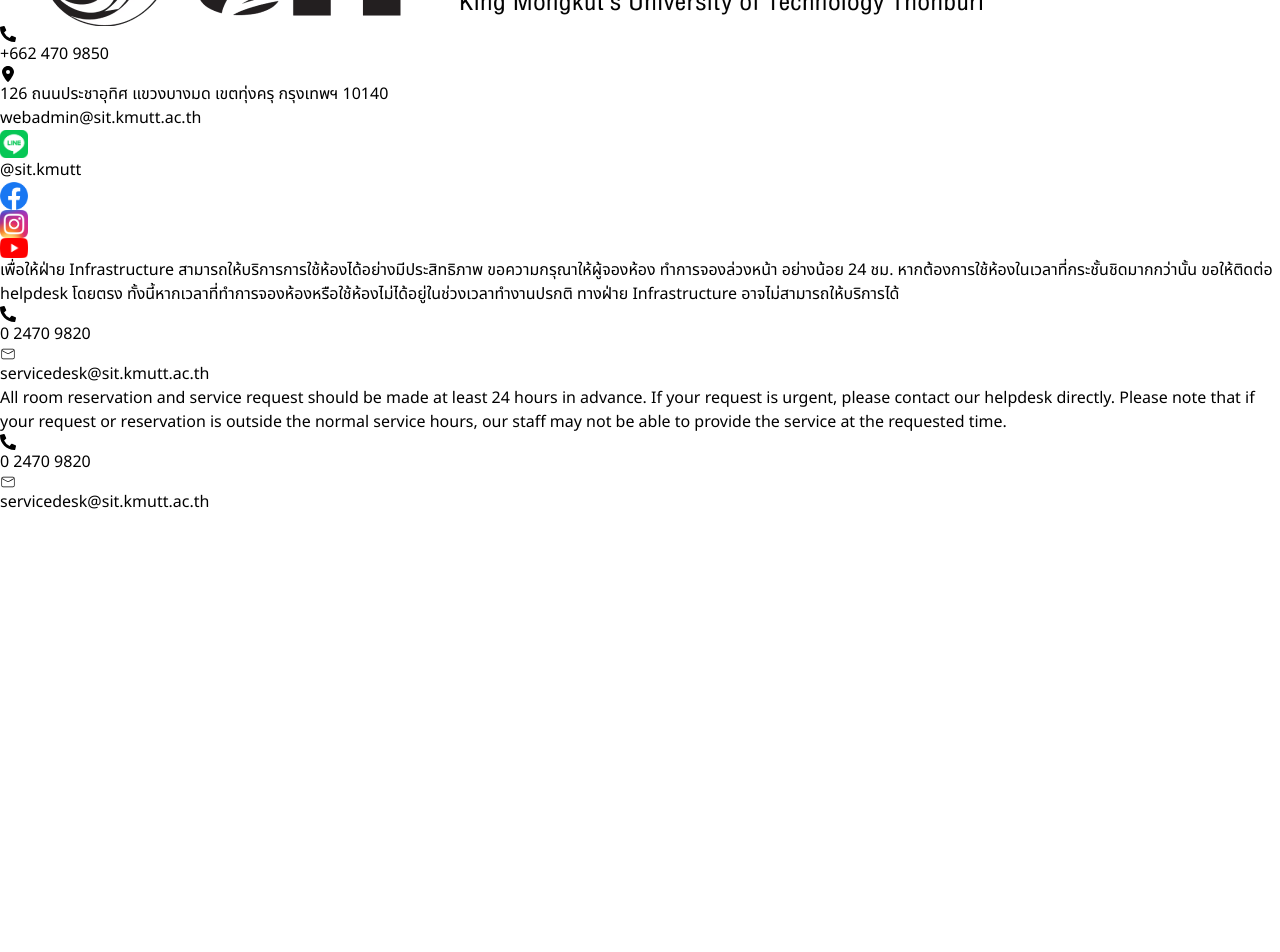
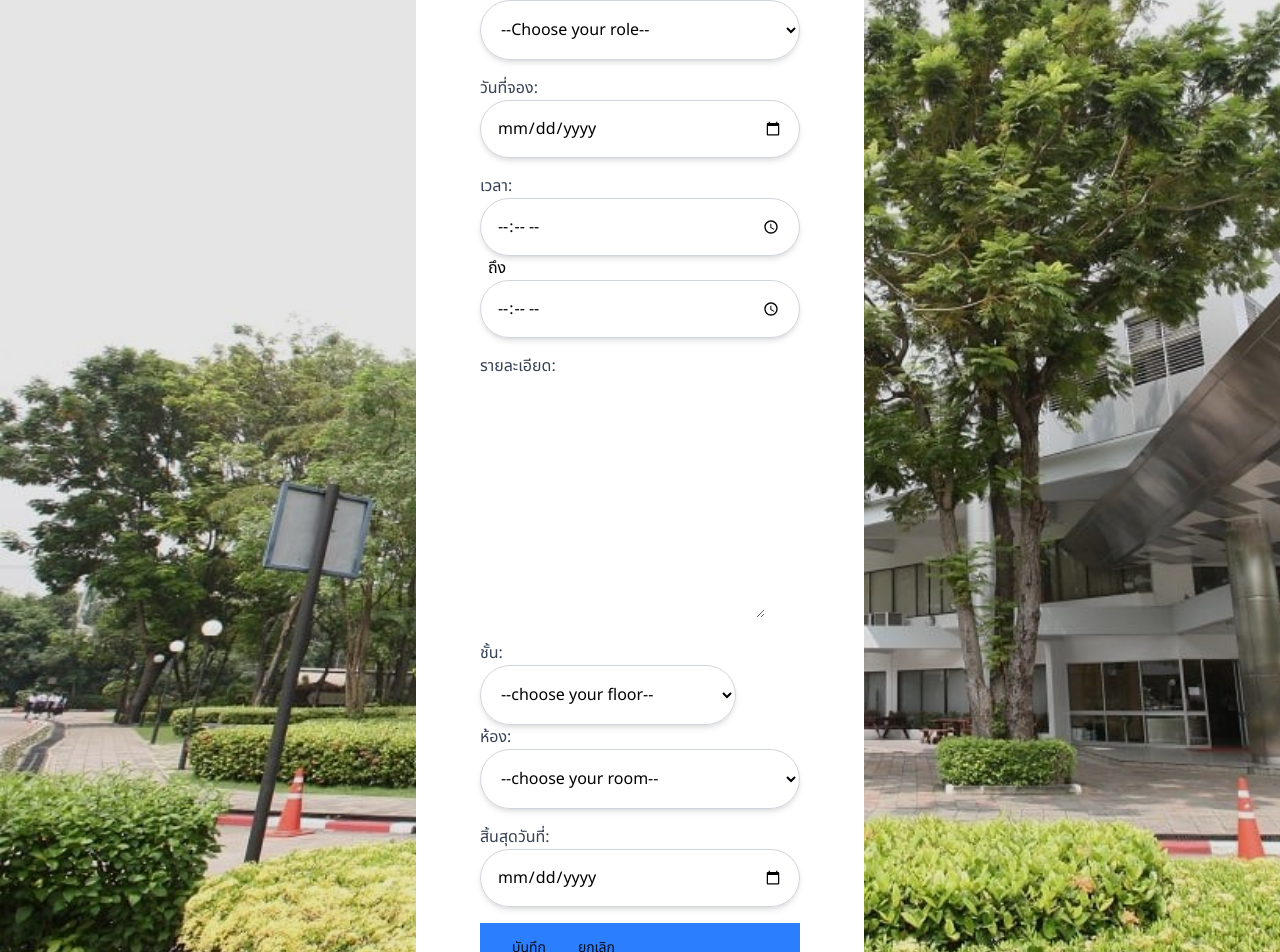
Before and after one commit to GodFilmmy/SIT-HelloWorld-G3, a React (Vite) app: page /form in a window 1280 px wide. Shown: the part 140-1092 px from the top of the page. Before the commit the page ends 800 px from the top, so only its background shows below. Built offline with nearby package versions, Linux system fonts and the light colour scheme.

Commit message:
Fix form

```diff
--- a/src/ReservationForm/ReservationForm.jsx
+++ b/src/ReservationForm/ReservationForm.jsx
@@ -1,14 +1,149 @@
-import { Input } from 'antd';
-import { Select, Space } from 'antd';
-function ReservationForm(){
-    const handleChange = (value) => {
-        console.log(`selected ${value}`);
-      };
-    return(
-        <>
-            <h1>Form</h1>
-            <h2></h2>
-        </>
+import React, { useEffect, useState } from 'react';
+import { Button } from 'antd';
+import { DownOutlined } from '@ant-design/icons';
+import { Dropdown, Space } from 'antd';
+
+const ReservationForm = () => {
+    const [fromData, setFormData] = useState({
+        name: "",
+        status: "",
+        date: "",
+        startTime: "",
+        endTime: "",
+        details: "",
+        floor: "",
+        room: "",
+        endDate: "",
+    });
+
+    useEffect(() => {
+        console.log(fromData);
+    }, [fromData]);
+
+    const room = ["CB2301", "CB2304", "CB2305", "CB2306", "CB2308", "CB2312", "CB2313"];
+
+    return (
+        <div
+        className="flex flex-col justify-center items-center bg-cover bg-no-repeat"
+        style={{
+            backgroundImage: `url("/background.jpg")`
+        }}
+        >
+            <div className=" max-w-2xl mx-auto rounded-lg bg-white px-16 py-15">
+                <h1 className='text-2xl font-blod mb-6'>รายละเอียดการจอง</h1>
+
+                <div className='mb-4'>
+                    <label className='block text-gray-700'>สถานะ: </label>
+                    <select
+                        onChange={(event) => setFormData({ ...fromData, status: event.target.value })}
+                        name="status"
+                        className="w-full p-4 rounded-full border border-gray-300 shadow-md focus:outline-none focus:ring-2 focus:ring-gray-300"
+                    >
+                        <option value="">--Choose your role--</option>
+                        <option value="Students">Students</option>
+                        <option value="Staff">Staff</option>
+                        <option value="Lecturer">Lecturer</option>
+
+                    </select>
+                </div>
+                <div className='mb-4'>
+                    <label className='block text-gray-700'>วันที่จอง: </label>
+                    <input
+                        type="date"
+                        name="date"
+                        className="w-full p-4 rounded-full border border-gray-300 shadow-md focus:outline-none focus:ring-2 focus:ring-gray-300"
+                    />
+                </div>
+                <div className='mb-4'>
+                    <label className='block text-gray-700'>เวลา: </label>
+                    <input
+                        type="time"
+                        name="startTime"
+                        className="w-full p-4 rounded-full border border-gray-300 shadow-md focus:outline-none focus:ring-2 focus:ring-gray-300"
+                    />
+                    <span className='mx-2'> ถึง </span>
+                    <input
+                        type="time"
+                        name="endTime"
+                        className="w-full p-4 rounded-full border border-gray-300 shadow-md focus:outline-none focus:ring-2 focus:ring-gray-300"
+                    />
+                </div>
+
+                <div className='mb-4'>
+                <label className='block text-gray-700'>รายละเอียด:</label>
+                <textarea name="details"
+                    id=""
+                    cols="30"
+                    rows="10"
+                ></textarea>
+            </div>
+            <div className="inline-block relative w-64">
+                <label className='block text-gray-700'>ชั้น: </label>
+                <select name="floor"
+                    className="w-full p-4 rounded-full border border-gray-300 shadow-md focus:outline-none focus:ring-2 focus:ring-gray-300"
+                >
+                    <optgroup label="Lx Building">
+                        <option value="">--choose your floor--</option>
+                        <option value="LxBuilding">10th</option>
+                        <option value="LxBuilding">11th</option>
+                        <option value="LxBuilding">12th</option>
+                    </optgroup>
+                    <optgroup label="SIT Building">
+                        <option value="SITBuilding">1st</option>
+                        <option value="SITBuilding">3rd</option>
+                        <option value="SITBuilding">4th</option>
+                    </optgroup>
+                </select>
+            </div>
+            <div className='mb-4'>
+                <label className='block text-gray-700'>ห้อง: </label>
+                <select name="room"
+                    className="w-full p-4 rounded-full border border-gray-300 shadow-md focus:outline-none focus:ring-2 focus:ring-gray-300"
+                >
+                    <option value="">--choose your room--</option>
+                    {room.map((value) => {
+                        return (
+                            <option key={value} value={value}>{value}</option>
+                        );
+                    })}
+                </select>
+            </div>
+            <div className='mb-4'>
+                <label className='block text-gray-700'>สิ้นสุดวันที่: </label>
+                <input type="date"
+                    name="endDate"
+                    className="w-full p-4 rounded-full border border-gray-300 shadow-md focus:outline-none focus:ring-2 focus:ring-gray-300"
+                />
+            </div>
+            <div className='bg-blue-500 hover:bg-blue-700 text-white font-bold py-2 px-4 rounded-full"'>
+                <Button
+                    type="summit"
+                    className="px-4 py-2 bg-blue-500 text-white rounded hover:bg-blue-600"
+                >
+                    บันทึก
+                </Button>
+                <Button
+                    type="reset"
+                    onClick={() =>
+                        setFormData({
+                            name: "",
+                            status: "",
+                            date: "",
+                            startTime: "",
+                            endTime: "",
+                            details: "",
+                            floor: "",
+                            room: "",
+                            endDate: "",
+                        })
+                    }
+                >
+                    ยกเลิก
+                </Button>
+
+            </div>
+            </div>
+        </div>
     )
 }
 export default ReservationForm;
--- /dev/null
+++ b/tailwind.config.js
@@ -0,0 +1,5 @@
+    const config = {
+
+    }
+
+    export default config;
--- a/vite.config.js
+++ b/vite.config.js
@@ -4,5 +4,8 @@ import tailwindcss from '@tailwindcss/vite'
 
 // https://vite.dev/config/
 export default defineConfig({
-  plugins: [react(),tailwindcss(),],
+  plugins: [
+    react(),
+    tailwindcss(),
+  ],
 })
```
Also changed, not shown: package.json (+8 -2 lines), public/background.jpg (added), 1 other file (tests, documents, lock files or other folders).
